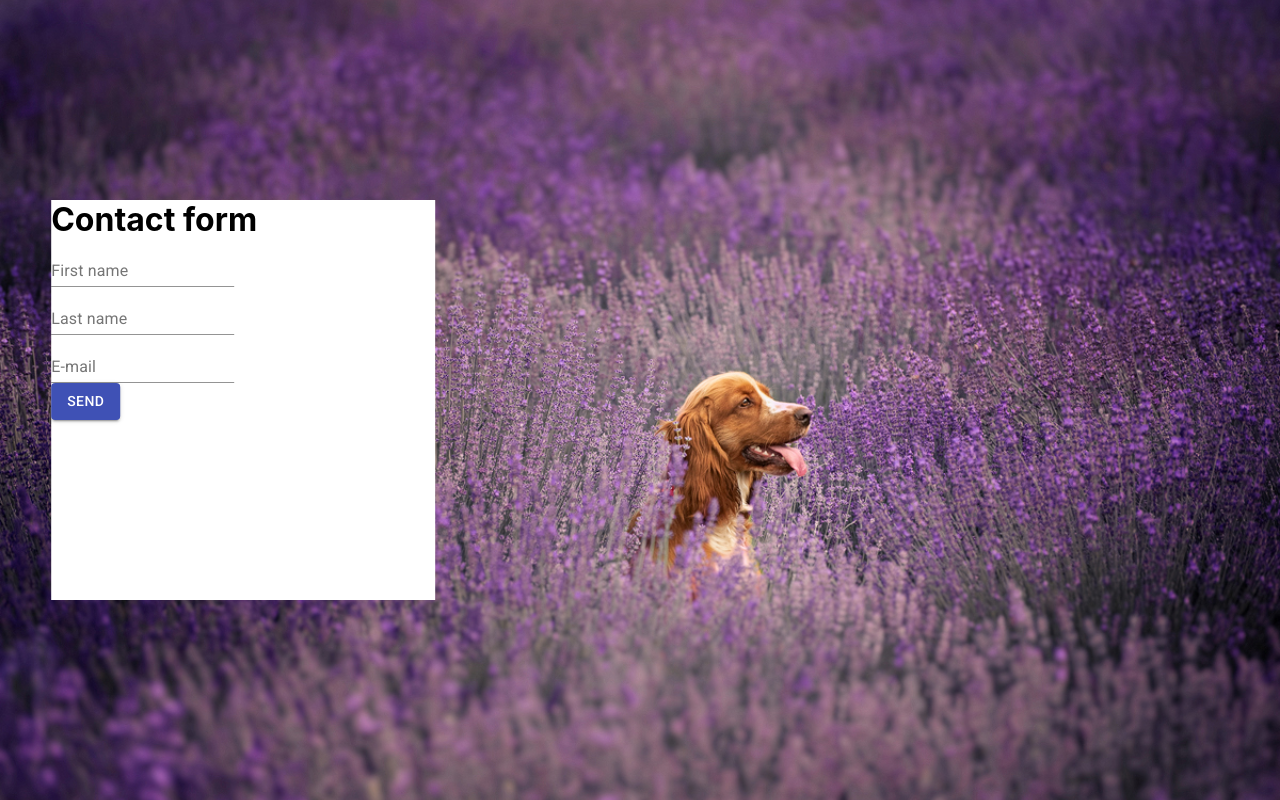
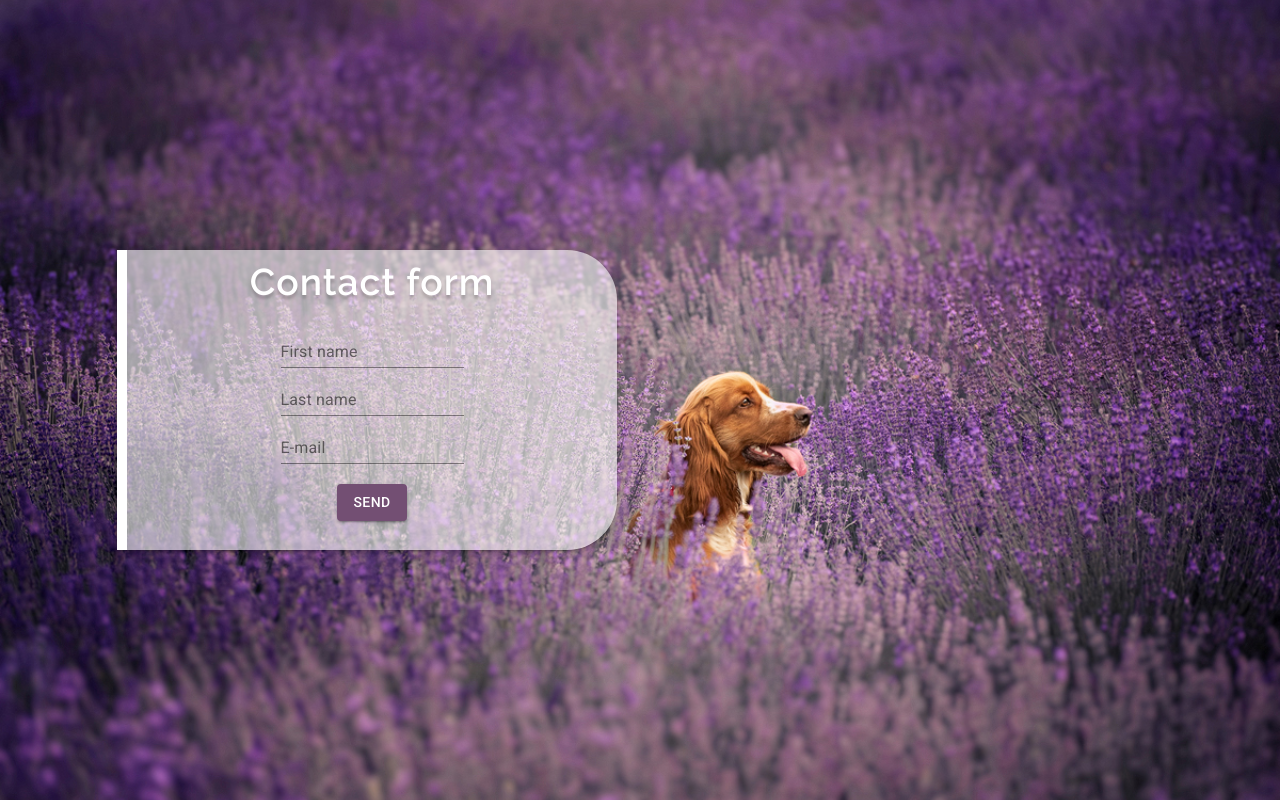
Before and after one commit to kovacsviktoria/react-practice, a React (Create React App) app: page / in a window 1280 px wide. Built offline with nearby package versions, Linux system fonts and the light colour scheme.

Commit message:
contact form styling

```diff
--- a/public/index.html
+++ b/public/index.html
@@ -24,7 +24,9 @@
       work correctly both with client-side routing and a non-root public URL.
       Learn how to configure a non-root public URL by running `npm run build`.
     -->
-
+    <link rel="preconnect" href="https://fonts.googleapis.com">
+    <link rel="preconnect" href="https://fonts.gstatic.com" crossorigin>
+    <link href="https://fonts.googleapis.com/css2?family=Raleway:wght@600&display=swap" rel="stylesheet">
     <!--material ui links-->
 
     <link rel="stylesheet" href="https://fonts.googleapis.com/css?family=Roboto:300,400,500,700&display=swap" />
--- a/src/App.css
+++ b/src/App.css
@@ -47,6 +47,7 @@ select {
 
 body {
     height: 100vh;
+    font-family: 'Raleway', sans-serif;
     background-image: url(/src/levendula-tenger.jpg);
     background-position:center;
     background-repeat:no-repeat;
@@ -54,5 +55,14 @@ body {
 }
 
 .cardContainer {
-    transform: translate(-20%, -50%);
+    transform: translate(-15%, -50%);
 }
+
+h1 {
+    text-shadow: 0px 4px 3px rgba(0,0,0,0.2);
+}
+
+#button{
+    margin: 20px;
+    background-color:rgb(115, 79, 115);
+}
--- a/src/components/form/Form.jsx
+++ b/src/components/form/Form.jsx
@@ -3,7 +3,11 @@ import Button from '@material-ui/core/Button';
 import Container from '@material-ui/core/Container';
 import { Box } from '@material-ui/core';
 import { TextField } from '@material-ui/core';
+import { borders } from '@material-ui/system';
 import { positions } from '@material-ui/system';
+import { Typography } from '@material-ui/core';
+import { shadows } from '@material-ui/system';
+
 
 
 function Form () {
@@ -29,11 +33,22 @@ function Form () {
   //          <button type="submit" onClick= {() => {setFormSubmit(true)}}>Send</button> 33.sor másik megoldás
 
   return (
-    <Box className="cardContainer" maxWidth="40%" minWidth="30%" height="50vh" position="absolute" top="50%" left="10%" bgcolor="white">
+    <Box className="cardContainer" width="500px" height="300px" position="absolute" top="50%" left="15%" bgcolor="rgba(255,255,255,0.6)" borderLeft={10} borderColor="white" borderRadius="0px 50px 50px 0px" boxShadow={3} letterSpacing={1}>
 
-      <h1>Contact form</h1>
+      <Box component="h1" height="50px" margin="10px" align="center" color="white" fontSize="28pt">
+        Contact form
+      </Box>
 
-      <form onSubmit={(e) => {e.preventDefault(); }}>
+      <Box component="form" onSubmit={(e) => {e.preventDefault(); }} display="flex" flexDirection="column" alignItems="center">
+
+        <TextField id="standard-basic" label="First name" display="block"/>
+        <TextField id="standard-basic" label="Last name" display="block"/>
+        <TextField id="standard-basic" label="E-mail" display="block"/>
+
+        <Button id="button" variant="contained" display="block" color="primary" type="submit" onSubmit={(e) => {e.preventDefault(); setFormSubmit(true) }}>Send</Button>
+      </Box>
+
+      {/* <form onSubmit={(e) => {e.preventDefault(); }}>
         <Box display="block" >
           <TextField id="standard-basic" label="First name"/>
         </Box>
@@ -45,7 +60,7 @@ function Form () {
         </Box>
 
         <Button variant="contained" display="block" color="primary" type="submit" onSubmit={(e) => {e.preventDefault(); setFormSubmit(true) }}>Send</Button>
-      </form>
+      </form> */}
 
     </Box>
   );
```
